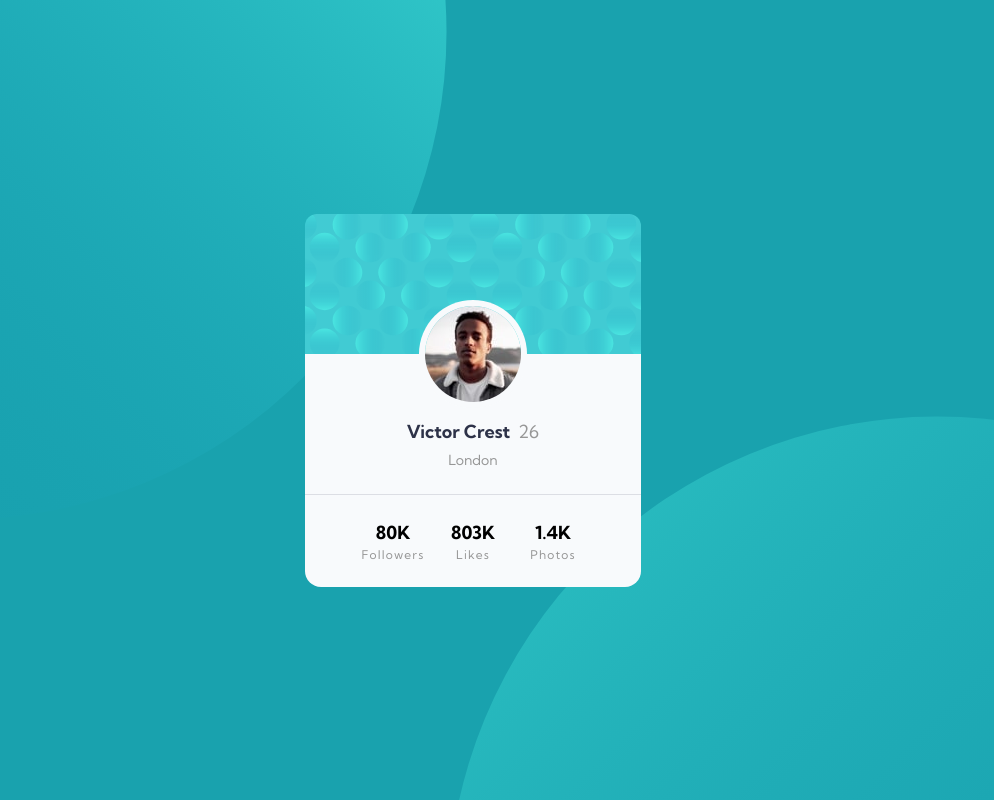
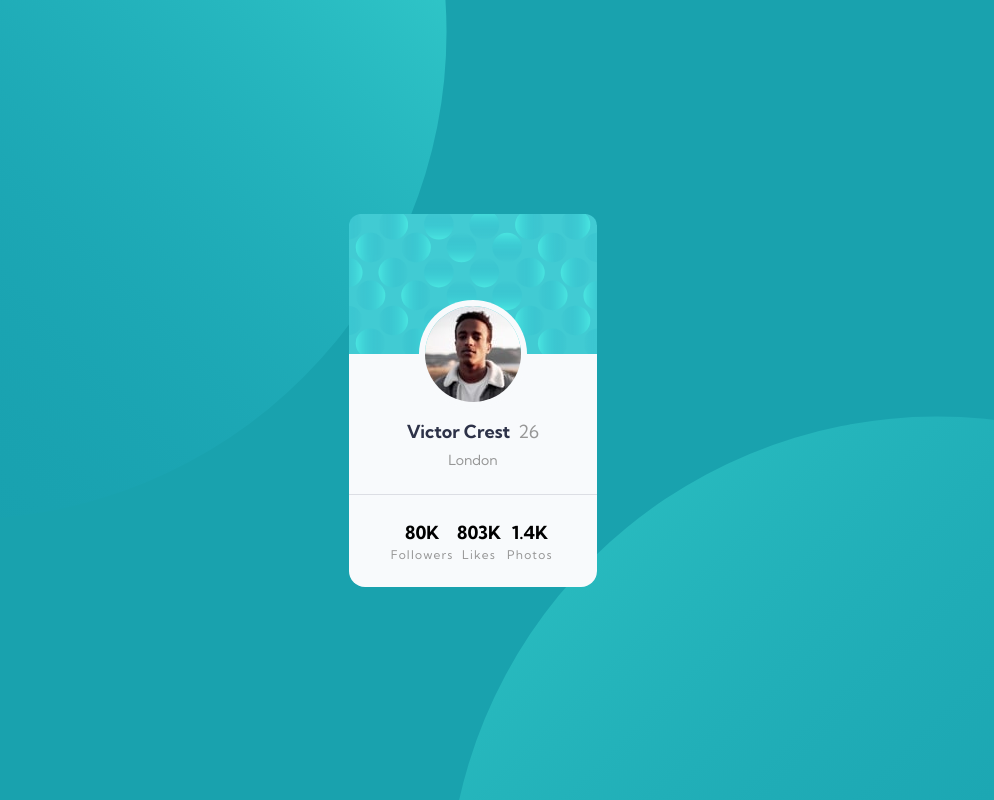
Before and after one commit to castx1981/Profile-card-component, a website: page index.html in a window 1280 px wide. Shown: the whole page, without its empty margins (167-1161 px from the left). Drawn offline with nearby package versions, Linux system fonts and the light colour scheme; files that its build step writes are made by us from their sources.

Commit message:
some code improvement

```diff
--- a/index.html
+++ b/index.html
@@ -11,12 +11,12 @@
   <title>Frontend Mentor | Profile card component</title>
 </head>
 <body>
-<!--  background container  -->
+<!-- Global Container  -->
 <div class="flex items-center justify-center min-h-screen body-bg">
-  <!--  card container  -->
-  <div class="mx-6 w-auto bg-slate-50 rounded-2xl">
+  <!-- Card Container  -->
+  <div class="bg-slate-50 rounded-2xl">
     <!-- Avatar -->
-    <div class="w-[336px] bg-pattern-card bg-auto bg-no-repeat bg-top rounded-t-xl">
+    <div class="bg-pattern-card bg-auto bg-no-repeat bg-top rounded-t-xl">
       <div class="pt-[92px]">
         <img class="block mx-auto rounded-full ring-6 ring-slate-50" src="images/image-victor.jpg" alt="victor">
       </div>
```
